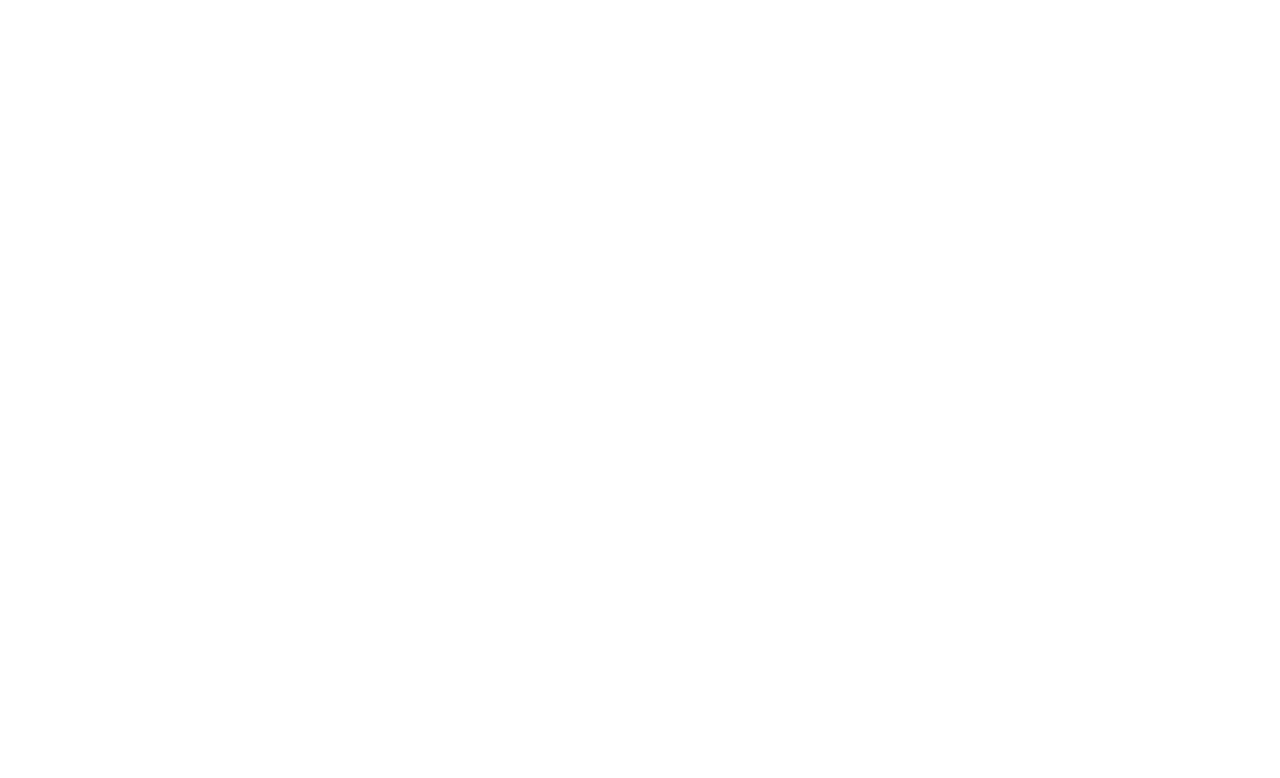
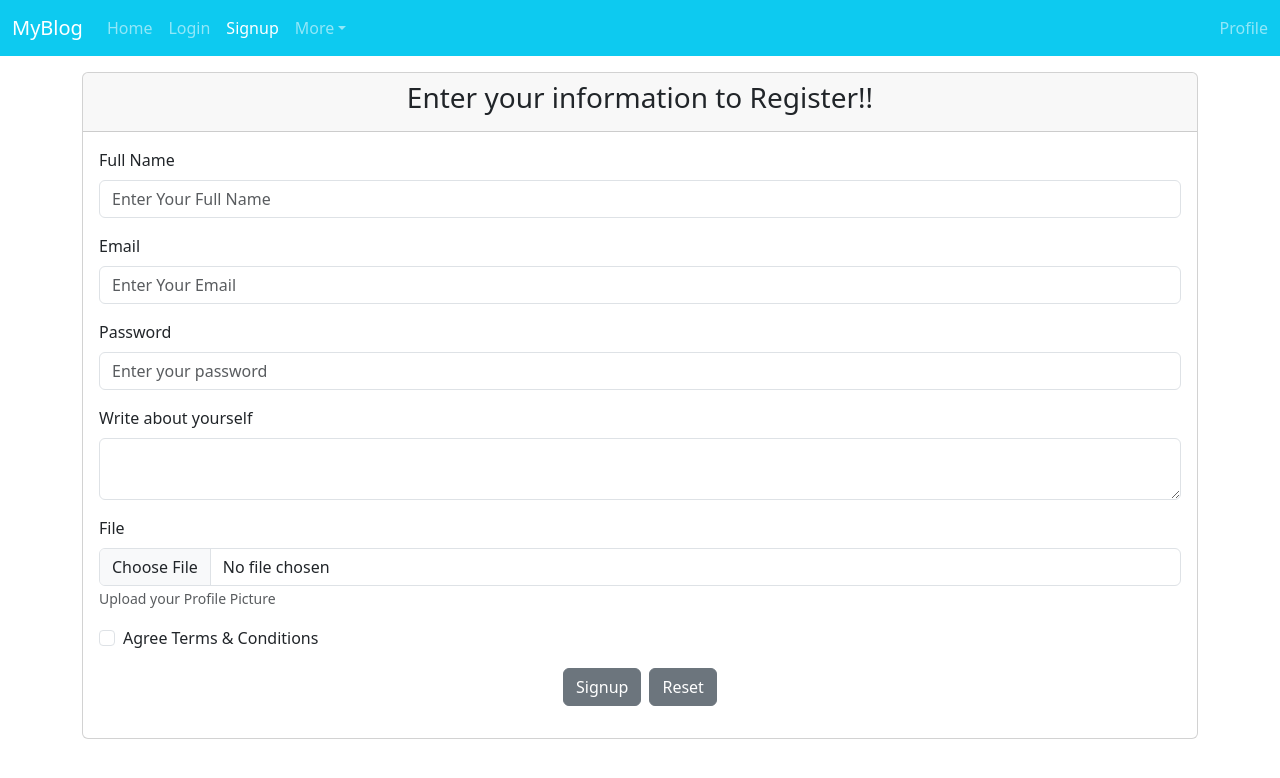
Before and after one commit to rohit-56/Blog-Application-Frontend, a React (Create React App) app: page /signup in a window 1280 px wide. Before the commit this address had no page. Shown: the top 778 px of the page. Built offline with nearby package versions, Linux system fonts and the light colour scheme.

Commit message:
create login and signup page

```diff
--- a/src/App.jsx
+++ b/src/App.jsx
@@ -3,12 +3,16 @@
 import { Route , Routes } from 'react-router-dom'
 import Blog from './pages/Blog'
 import Base from './components/Base'
+import Login from './components/Login'
+import Signup from './components/Signup'
 
 const App = () => {
   return (
 
     <Routes>
       <Route path='/' exact element = {<Base/>} />
+      <Route path='/login' element ={<Login/>} />
+      <Route path='/signup' element={<Signup/>} />
       <Route path='/blog/:id' element={<Blog/>} />
       </Routes>
 
--- a/src/components/Base.jsx
+++ b/src/components/Base.jsx
@@ -1,13 +1,12 @@
 import BlogNavbar from "./BlogNavbar";
 
-const Base = ({children})=>{
+const Base = ({ children }) => {
   return (
     <div className="container-fluid p-0 m-0">
       <BlogNavbar />
       {children}
     </div>
-
   );
-}
+};
 
 export default Base;
--- a/src/components/BlogNavbar.jsx
+++ b/src/components/BlogNavbar.jsx
@@ -1,5 +1,5 @@
-import React, { useState } from 'react';
-import 'bootstrap/dist/css/bootstrap.min.css';
+import React, { useState } from "react";
+import "bootstrap/dist/css/bootstrap.min.css";
 import {
   Collapse,
   Navbar,
@@ -13,47 +13,56 @@
   DropdownMenu,
   DropdownItem,
   NavbarText,
-  } from 'reactstrap';
+} from "reactstrap";
 
-const BlogNavbar = ()=>{
+import { NavLink as ReactNavLink } from "react-router-dom";
 
+const BlogNavbar = () => {
   const [isOpen, setIsOpen] = useState(false);
 
   const toggle = () => setIsOpen(!isOpen);
 
-
   return (
     <div>
-          <Navbar color='info' dark expand="md">
-            <NavbarBrand href="/">reactstrap</NavbarBrand>
+      <Navbar color="info" dark expand="md">
+        <NavbarBrand tag={ReactNavLink} to="/">
+          MyBlog
+        </NavbarBrand>
         <NavbarToggler onClick={toggle} />
         <Collapse isOpen={isOpen} navbar>
           <Nav className="me-auto" navbar>
             <NavItem>
-                  <NavLink href="/components/">Components</NavLink>
+              <NavLink tag={ReactNavLink} to="/">
+                Home
+              </NavLink>
             </NavItem>
             <NavItem>
-                  <NavLink href="https://github.com/reactstrap/reactstrap">
-                    GitHub
+              <NavLink tag={ReactNavLink} to="/login">
+                Login
+              </NavLink>
+            </NavItem>
+            <NavItem>
+              <NavLink tag={ReactNavLink} to="/signup">
+                Signup
               </NavLink>
             </NavItem>
             <UncontrolledDropdown nav inNavbar>
               <DropdownToggle nav caret>
-                    Options
+                More
               </DropdownToggle>
               <DropdownMenu right>
-                    <DropdownItem>Option 1</DropdownItem>
-                    <DropdownItem>Option 2</DropdownItem>
+                <DropdownItem>Services</DropdownItem>
+                <DropdownItem>Contact Us</DropdownItem>
                 <DropdownItem divider />
-                    <DropdownItem>Reset</DropdownItem>
+                <DropdownItem>Keep Learning</DropdownItem>
               </DropdownMenu>
             </UncontrolledDropdown>
           </Nav>
-              <NavbarText>Simple Text</NavbarText>
+          <NavbarText>Profile</NavbarText>
         </Collapse>
       </Navbar>
     </div>
   );
-}
+};
 
 export default BlogNavbar;
--- /dev/null
+++ b/src/components/Login.jsx
@@ -0,0 +1,62 @@
+import {
+  Form,
+  FormGroup,
+  Label,
+  Col,
+  Input,
+  Card,
+  CardBody,
+  CardHeader,
+  Container,
+  Button,
+} from "reactstrap";
+import Base from "./Base";
+const Login = () => {
+  return (
+    <Base>
+      <Container className="mt-4">
+        <Card
+          className="text-center"
+          style={{
+            width: "600px",
+          }}
+        >
+          <CardHeader>Login Page</CardHeader>
+          <CardBody>
+            <Form>
+              <FormGroup row>
+                <Label for="exampleEmail" sm={2}>
+                  Email
+                </Label>
+                <Col sm={10}>
+                  <Input
+                    id="email"
+                    name="email"
+                    placeholder="Enter you email"
+                    type="email"
+                  />
+                </Col>
+              </FormGroup>
+              <FormGroup row>
+                <Label for="examplePassword" sm={2}>
+                  Password
+                </Label>
+                <Col sm={10}>
+                  <Input
+                    id="password"
+                    name="password"
+                    placeholder="Enter your password"
+                    type="password"
+                  />
+                </Col>
+              </FormGroup>
+            </Form>
+            <Button>Login</Button>
+          </CardBody>
+        </Card>
+      </Container>
+    </Base>
+  );
+};
+
+export default Login;
--- /dev/null
+++ b/src/components/Signup.jsx
@@ -0,0 +1,137 @@
+import {
+  Form,
+  FormGroup,
+  Label,
+  Card,
+  Input,
+  FormText,
+  Button,
+  Container,
+  CardHeader,
+  CardBody,
+} from "reactstrap";
+import Base from "./Base";
+import { useState } from "react";
+
+const Signup = () => {
+  const [data, setData] = useState({
+    username: "",
+    email: "",
+    pasword: "",
+    about: "",
+  });
+
+  const handleEventOnChange = (event, fieldName) => {
+    console.log(event.target.value);
+    setData({ ...data, [fieldName]: event.target.value });
+  };
+
+  const resetSignUpPage = () => {
+    setData({
+      username: "",
+      email: "",
+      password: "",
+      about: "",
+    });
+  };
+
+  const submitForm = (e) => {
+    e.preventDefault();
+    console.log("Submitted");
+  };
+
+  return (
+    <Base>
+      <Container>
+        <Card>
+          <CardHeader className="text-center">
+            <h3>Enter your information to Register!!</h3>
+          </CardHeader>
+          <CardBody>
+            <Form
+              onSubmit={(e) => {
+                submitForm(e);
+              }}
+            >
+              <FormGroup>
+                <Label for="username">Full Name</Label>
+                <Input
+                  id="username"
+                  name="username"
+                  placeholder="Enter Your Full Name"
+                  type="text"
+                  value={data.username}
+                  onChange={(e) => {
+                    handleEventOnChange(e, "username");
+                  }}
+                />
+              </FormGroup>
+              <FormGroup>
+                <Label for="exampleEmail">Email</Label>
+                <Input
+                  id="signupemail"
+                  name="email"
+                  placeholder="Enter Your Email"
+                  type="email"
+                  value={data.email}
+                  onChange={(e) => {
+                    handleEventOnChange(e, "email");
+                  }}
+                />
+              </FormGroup>
+              <FormGroup>
+                <Label for="examplePassword">Password</Label>
+                <Input
+                  id="signupassword"
+                  name="password"
+                  placeholder="Enter your password"
+                  type="password"
+                  value={data.password}
+                  onChange={(e) => {
+                    handleEventOnChange(e, "password");
+                  }}
+                />
+              </FormGroup>
+
+              <FormGroup>
+                <Label for="exampleText">Write about yourself</Label>
+                <Input
+                  id="about"
+                  name="about"
+                  type="textarea"
+                  value={data.about}
+                  onChange={(e) => {
+                    handleEventOnChange(e, "about");
+                  }}
+                />
+              </FormGroup>
+              <FormGroup>
+                <Label for="exampleFile">File</Label>
+                <Input id="profilepicture" name="file" type="file" />
+                <FormText>Upload your Profile Picture</FormText>
+              </FormGroup>
+
+              <FormGroup check>
+                <Input type="checkbox" />{" "}
+                <Label check>Agree Terms & Conditions</Label>
+              </FormGroup>
+              <Container className="text-center">
+                <Button>Signup</Button>
+                <Button
+                  className="ms-2"
+                  onClick={() => {
+                    resetSignUpPage();
+                  }}
+                >
+                  Reset
+                </Button>
+              </Container>
+            </Form>
+          </CardBody>
+        </Card>
+      </Container>
+    </Base>
+  );
+};
+
+export default Signup;
```
Lines whose indentation alone changed are shown as unchanged.
